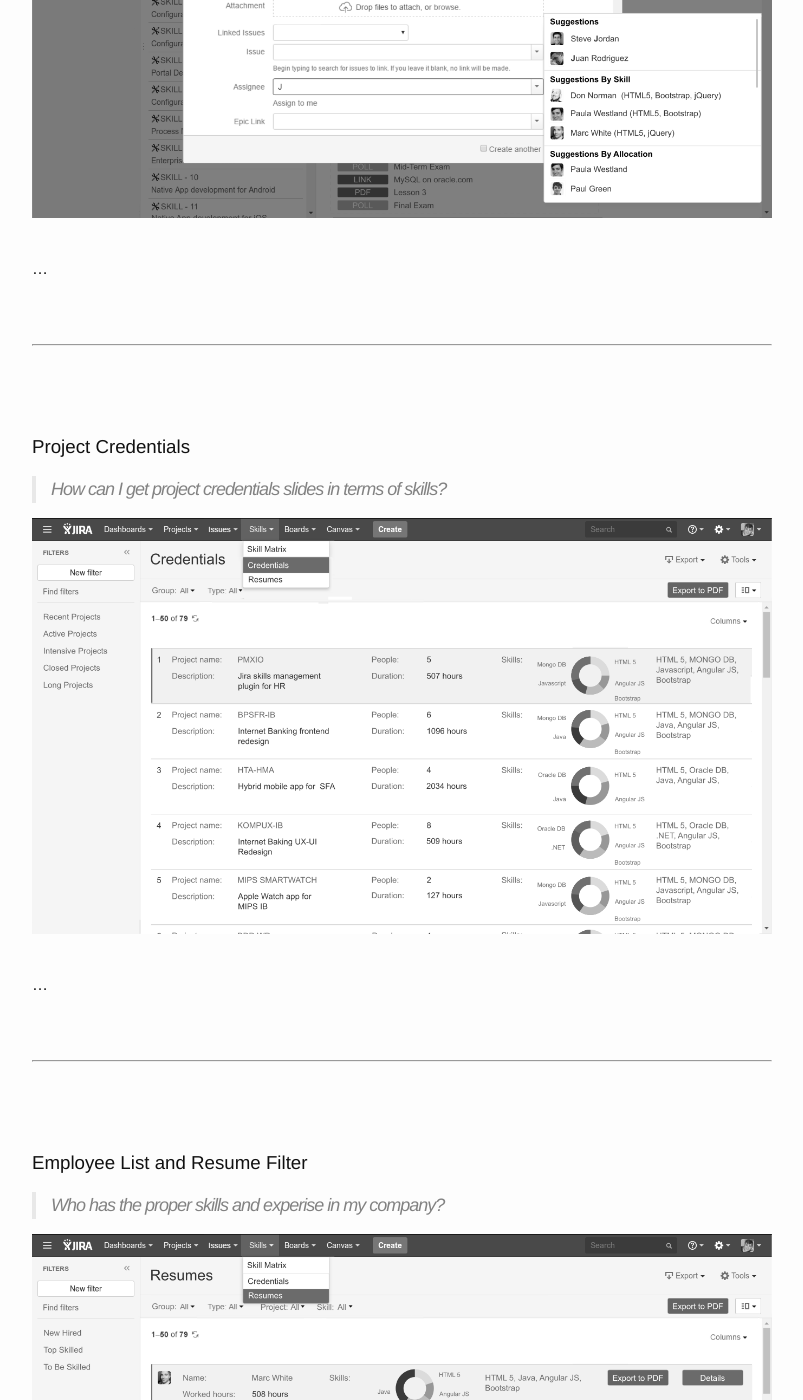
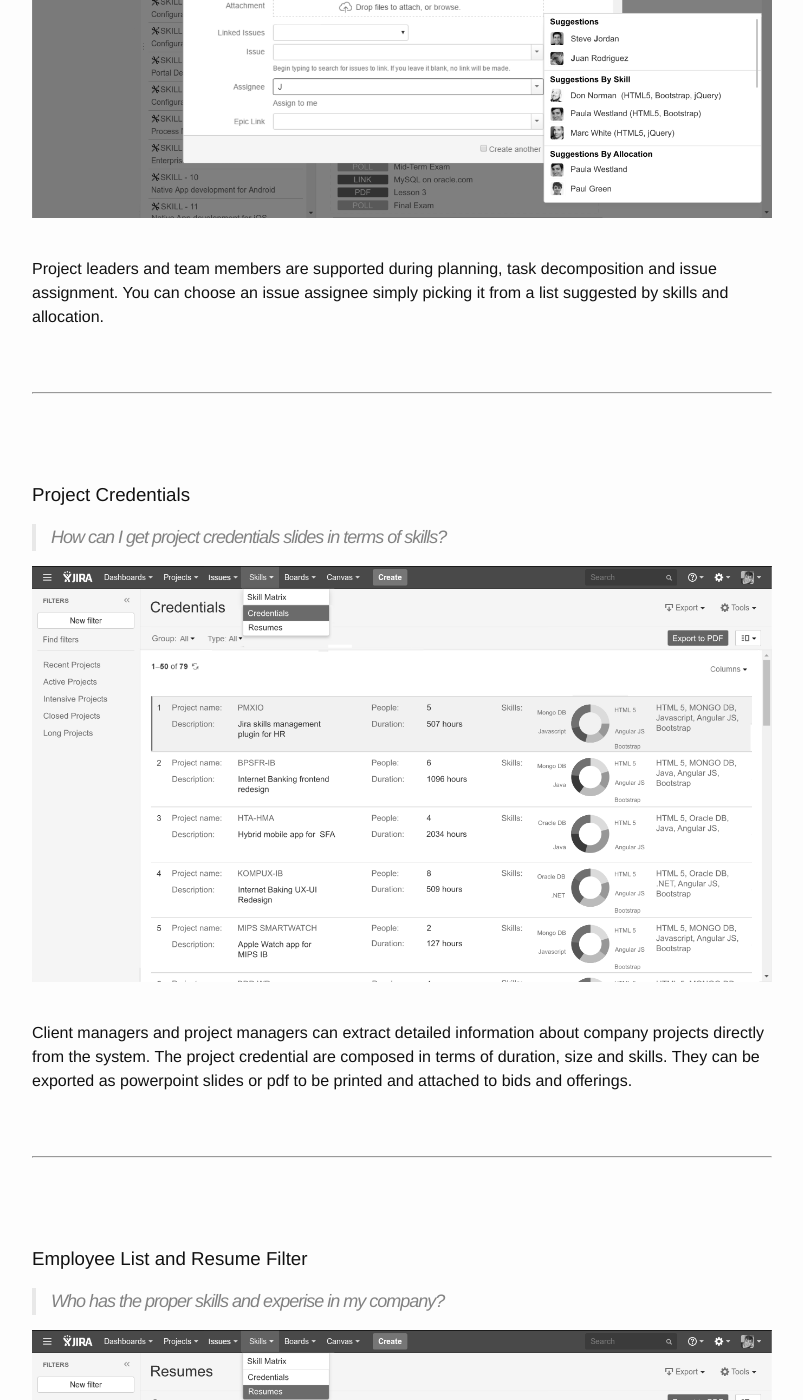
Before and after one commit to 0xbuidlman/site, a Jekyll site: the page built from index.md, in a window 1280 px wide and 1400 px high, scrolled down 3804 px. Shown: the whole window, without its empty margins (238-1041 px from the left). Built offline with Jekyll 4.4.1, drawn with Linux system fonts in a browser that asks for light colours.

Commit message:
Updated features (index.md) page.

```diff
--- a/index.md
+++ b/index.md
@@ -90,7 +90,9 @@ improved for team members.
 ![](/site/img/assign.issue.by.skill.png)
 
 <br/>
-...
+Project leaders and team members are supported during planning, task decomposition and
+issue assignment. You can choose an issue assignee simply picking it from a list suggested
+by skills and allocation.
 <br/><br/><br/>
 
 ---
@@ -104,7 +106,10 @@ improved for team members.
 ![](/site/img/credentials.filter.list.png)
 
 <br/>
-...
+Client managers and project managers can extract detailed information about company projects
+directly from the system. The project credential are composed in terms of duration, size and
+skills. They can be exported as powerpoint slides or pdf to be printed and attached to bids
+and offerings.
 <br/><br/><br/>
 
 ---
```
